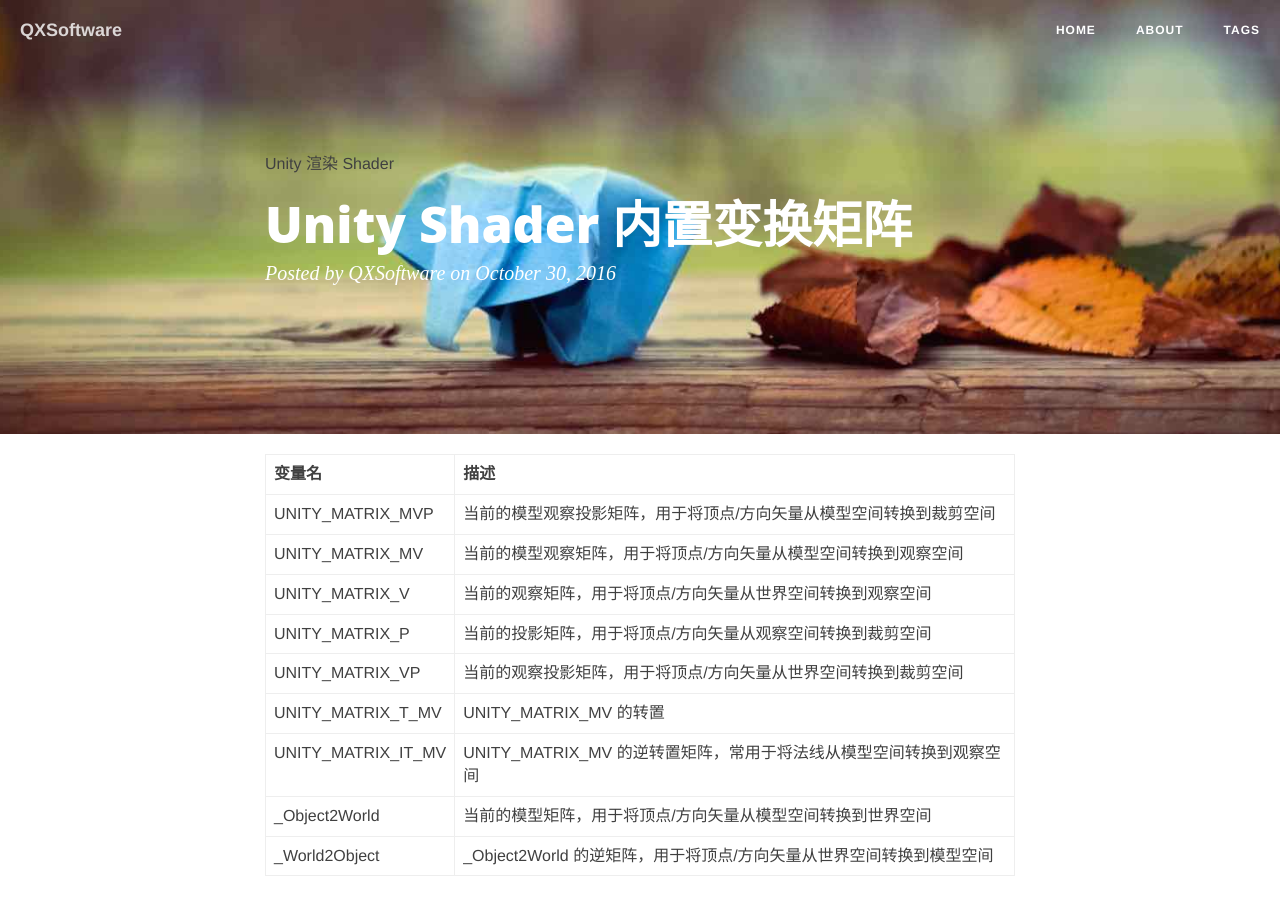
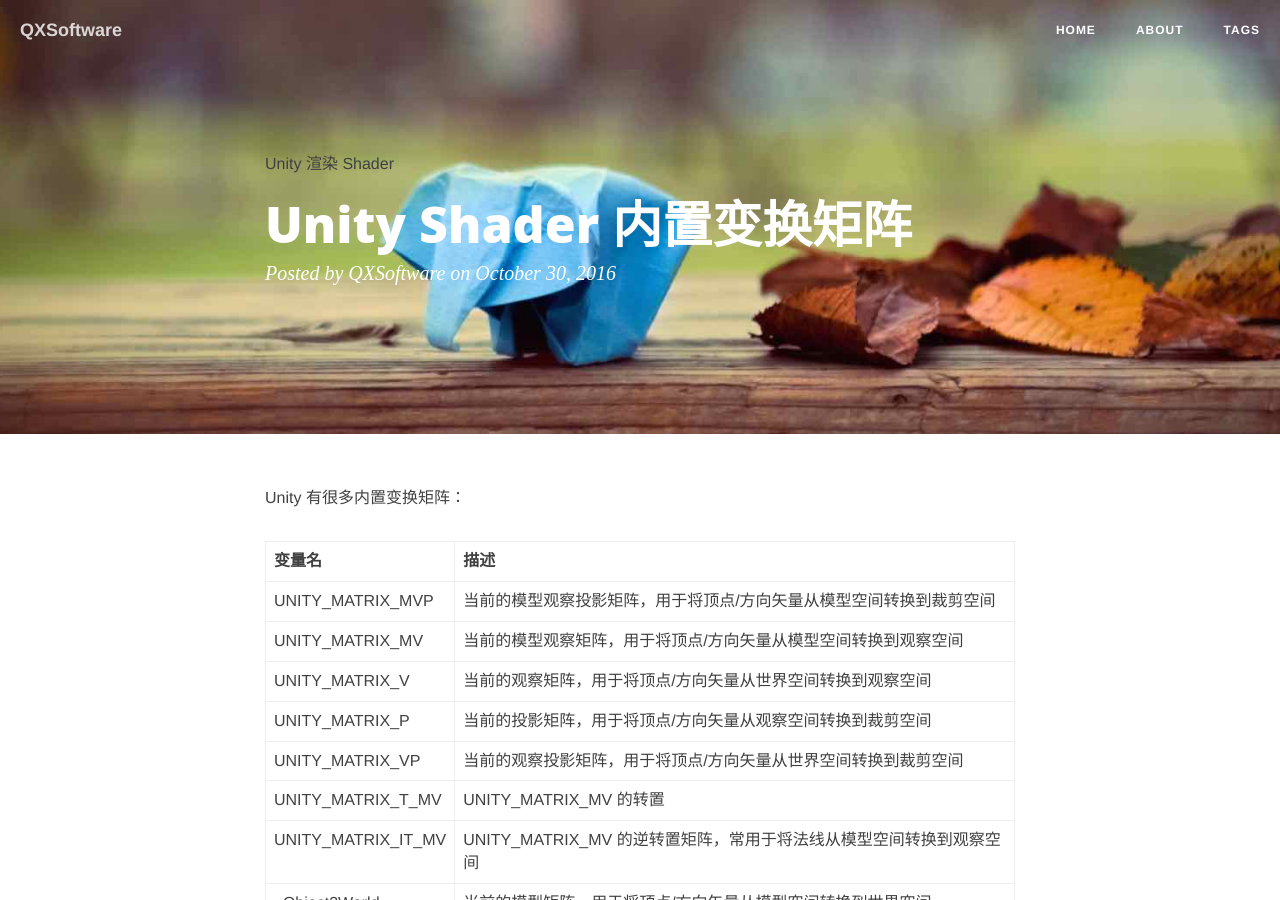
Before and after one commit to QXSoftware/qxsoftware.github.io, a Jekyll site: the page built from _posts/2016-10-30-Unity Shader Buildin Matrix.md, in a window 1280 px wide and 900 px high. Built offline with Jekyll 4.4.1, drawn with Linux system fonts in a browser that asks for light colours; nearby versions of some CDN libraries; comment, search, counter and statistics services are not loaded.

Commit message:
add desc

```diff
--- a/_posts/2016-10-30-Unity Shader Buildin Matrix.md
+++ b/_posts/2016-10-30-Unity Shader Buildin Matrix.md
@@ -3,6 +3,8 @@ title: Unity Shader 内置变换矩阵
 header-img: img/elephant.jpg
 tags: Unity 渲染 Shader
 ---
+
+Unity 有很多内置变换矩阵：
 
 |      变量名         |                           描述                                            |
 | ------------------- | ------------------------------------------------------------------------- |
```
